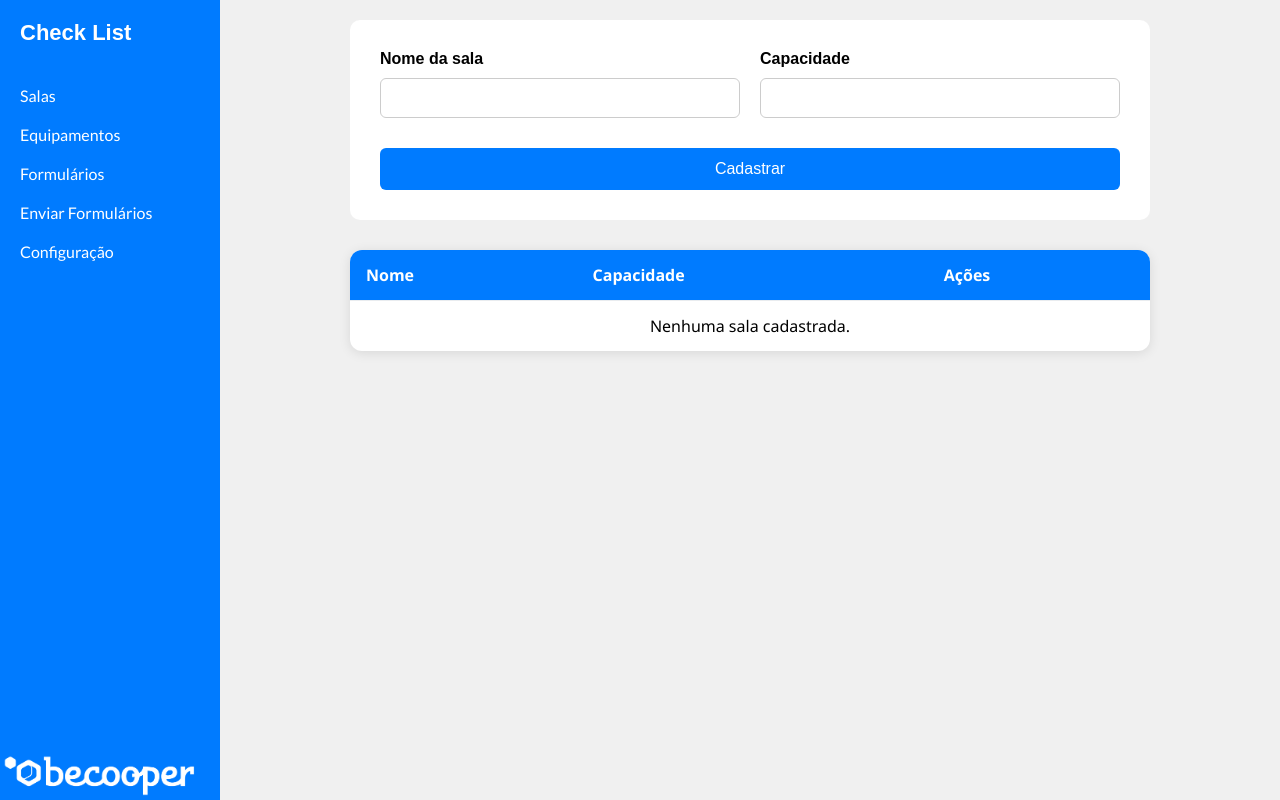
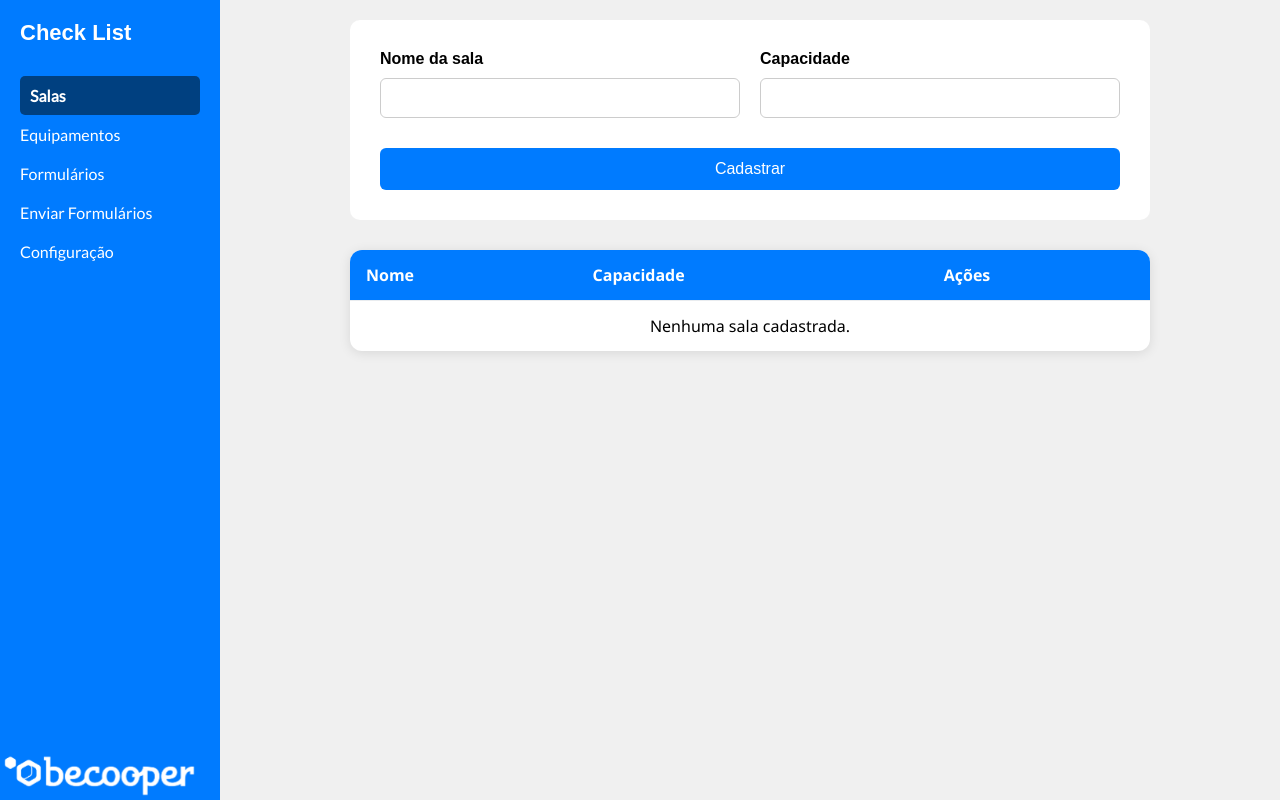
Before and after one commit to wagnerfa/becooper-checklist, a Flask app: page / in a window 1280 px wide. Run offline with Flask 3, Linux system fonts and the light colour scheme; some libraries are stand-ins or nearby versions.

Commit message:
Adição de sidebar a.active e script no base.html

```diff
--- a/app/static/style.css
+++ b/app/static/style.css
@@ -96,6 +96,7 @@ a {
     height: auto;
     z-index: 0;
     pointer-events: none;
+    position: fixed;
 
 }
 
@@ -117,6 +118,13 @@ a {
     padding-left: 10px;
 }
 
+.sidebar a.active {
+    background-color: #004080;
+    border-radius: 5px;
+    padding-left: 10px;
+    font-weight: bold;
+    transition: background-color 0.5s ease, padding-left 0.3s ease;
+}
 
 .conteudo {
     margin-left: 220px;
--- a/app/templates/base.html
+++ b/app/templates/base.html
@@ -13,15 +13,30 @@
 <body>
   <div class="sidebar">
     <h1>Check List</h1>
-    <a href="/">Salas</a>
-    <a href="/cadastro_equipamentos">Equipamentos</a>
-    <a href="/formulario">Formulários</a>
-    <a href="/formulario/cadastro">Enviar Formulários</a>
-    <a href="">Configuração</a>
+    <div>
+      <a href="/">Salas</a>
+      <a href="/cadastro_equipamentos">Equipamentos</a>
+      <a href="/formulario">Formulários</a>
+      <a href="/formulario/cadastro">Enviar Formulários</a>
+      <a href="/configuracao">Configuração</a>
+    </div>
+  </div>
 
 
-    <img class="detalhe-canto" src="../static/img/marca_becooper.png" alt="Detalhe decorativo">
+  <img class="detalhe-canto" src="../static/img/marca_becooper.png" alt="Detalhe decorativo">
   </div>
+
+  <script>
+    const links = document.querySelectorAll('.sidebar a');
+    const currentPath = window.location.pathname;
+
+    links.forEach(link => {
+      if (link.getAttribute('href') === currentPath) {
+        link.classList.add('active');
+      }
+    });
+  </script>
+
   {%block content%}
   {%endblock%}
 </body>
```
